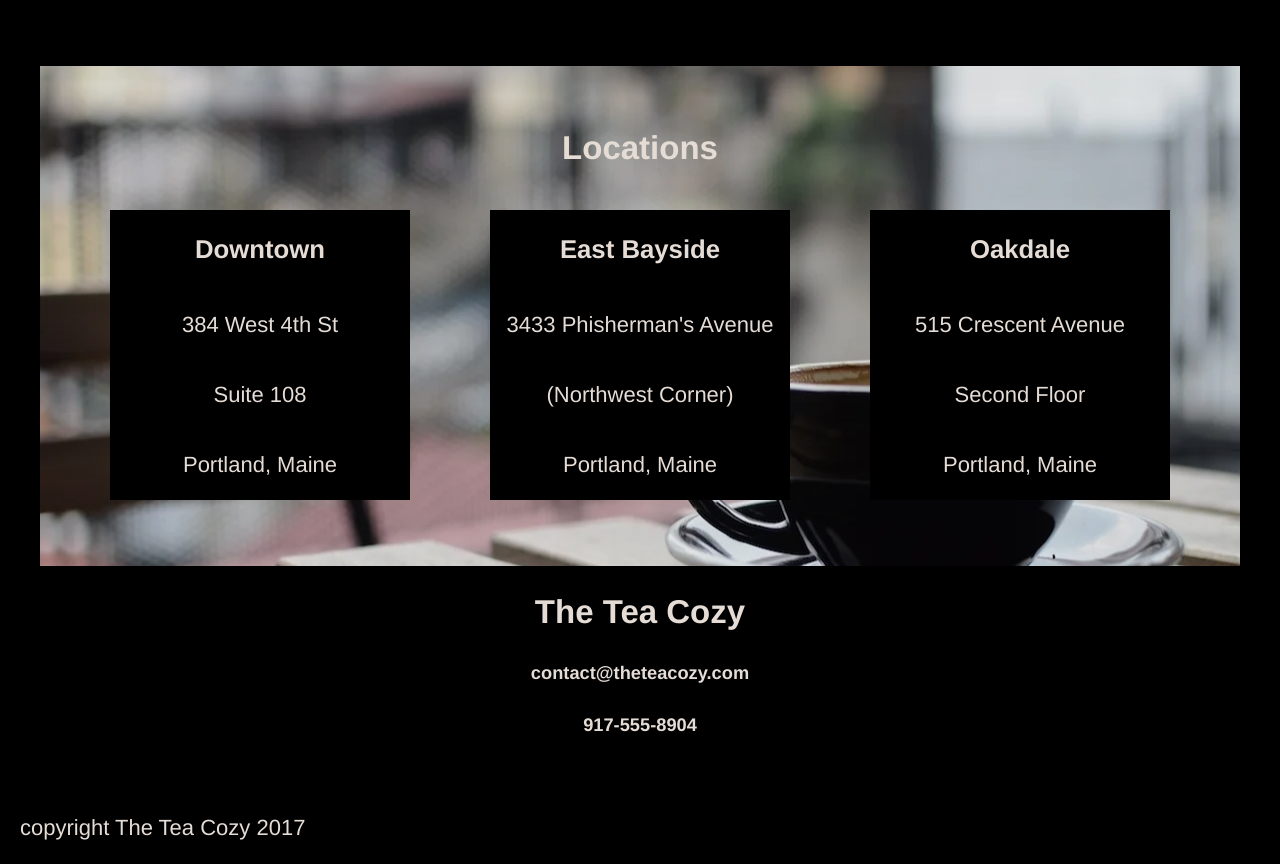
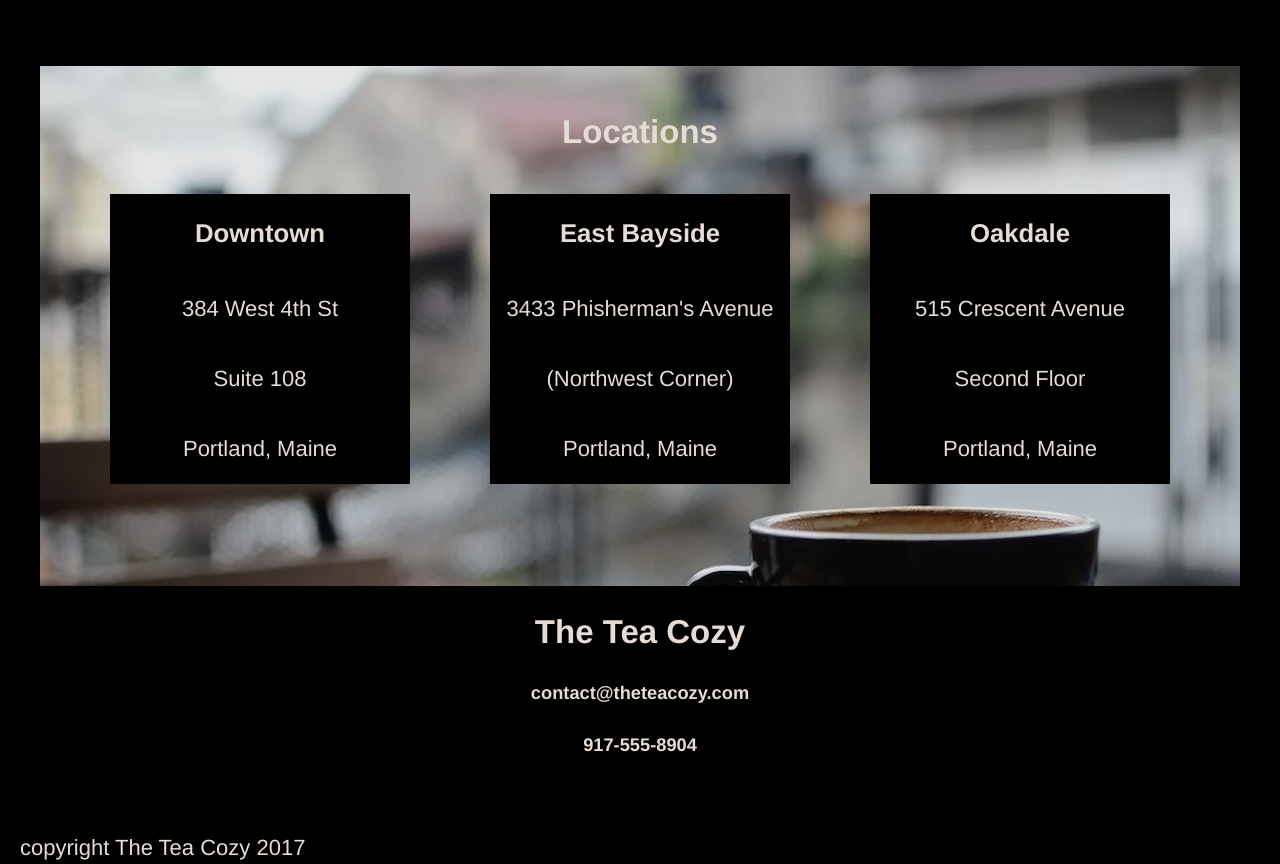
Before and after one commit to mihaemi/tea-cozy-project, a plain HTML site: page index.html in a window 1280 px wide. Shown: the part 1506-2370 px from the top of the page. Drawn offline with Linux system fonts and the light colour scheme.

Commit message:
Add files via upload

```diff
--- a/style.css
+++ b/style.css
@@ -19,7 +19,7 @@ body {
     top: 0;
     width: 100%;
     /* text-decoration: underline; */
-  }
+   }
 
   #navbar {
     text-align: right;
@@ -89,13 +89,15 @@ body {
 
   #locations {
     display: flex;
-    background: url("img-locations-background.webp") center;
+    background: url("img-locations-background.webp") center ;
     flex-direction: column;
-    justify-content: center;
-    margin: 0 auto;
-    max-width: 1200px;
-    min-height: 500px;
-
+     margin: 0 auto;
+    width: 1200px;
+    height: 500px;
+    background-repeat: no-repeat;
+    /* background-size: cover;     */
+    padding-top: 20px;
+    background-position-y: top;
   }
 
   .loc-section {
```
